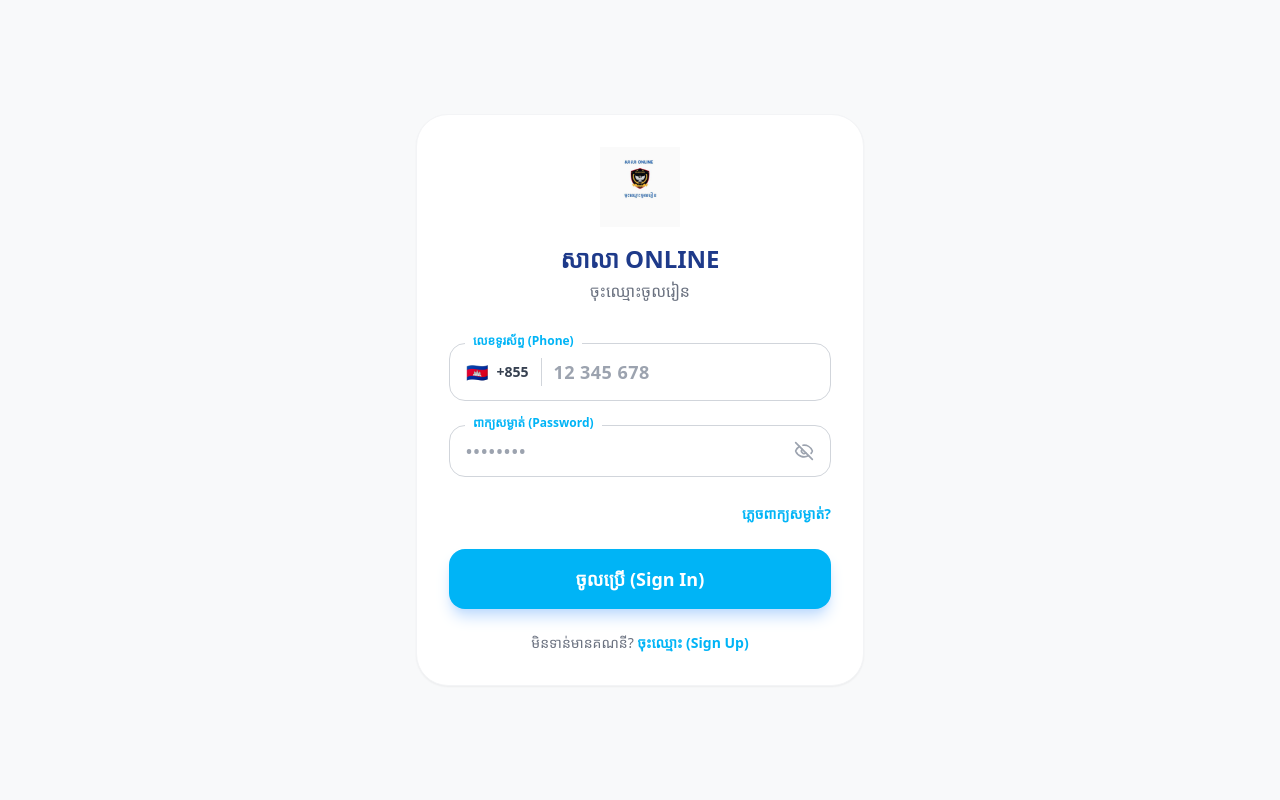
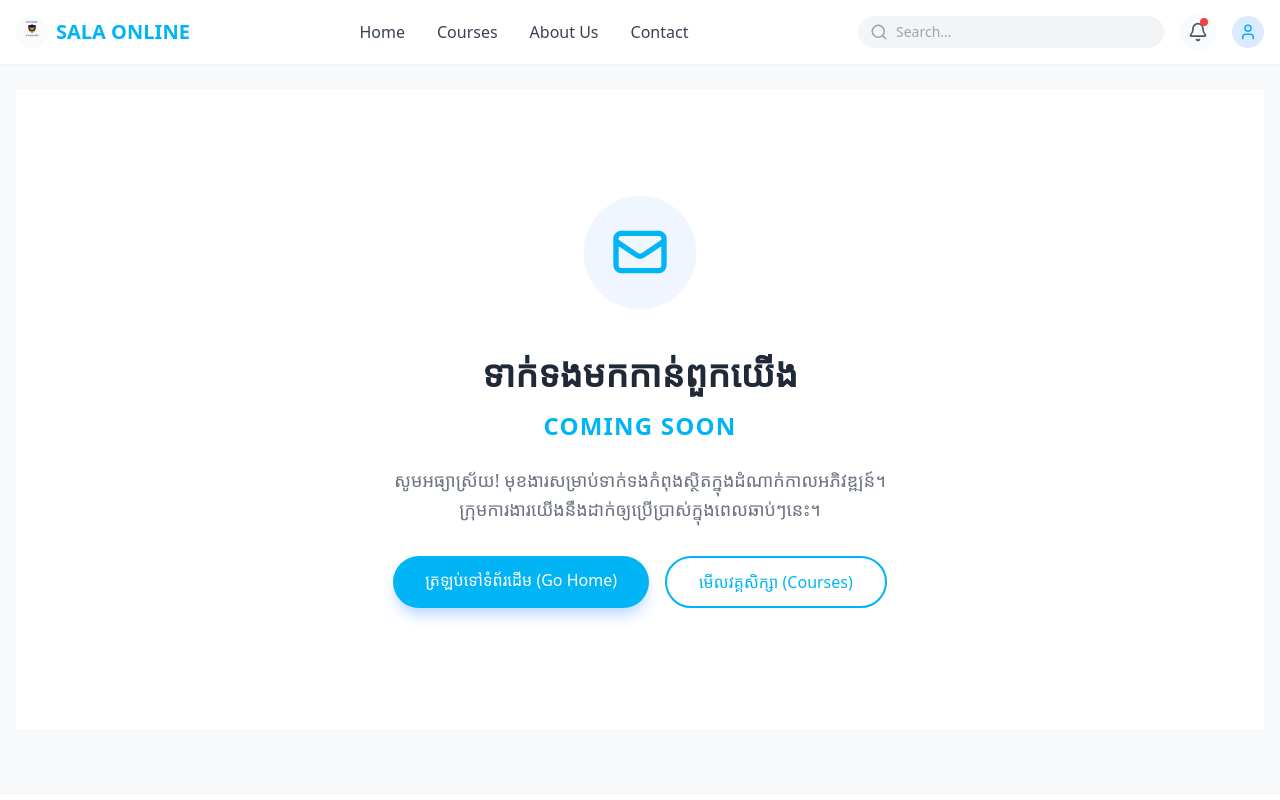
Before and after one commit to OudomK/salaonline, a React (Vite) app: page /contact in a window 1280 px wide. Before the commit this address led to /login. Shown: the top 800 px of the page. Built offline with nearby package versions, Linux system fonts and the light colour scheme; a web font is replaced by a local one.

Commit message:
fix about-contact page

```diff
--- a/src/App.jsx
+++ b/src/App.jsx
@@ -27,6 +27,8 @@ import UserAccount from "./pages/client/UserAccount";
 import ComingSoon from "./pages/client/ComingSoon";
 import MyLearning from "./pages/client/MyLearning";
 import OtpVerification from "./pages/client/OtpVerification";
+import Contact from "./pages/client/Contact";
+import About from "./pages/client/About";
 
 function App() {
 
@@ -89,8 +91,9 @@ function App() {
             path="/certificate"
             element={<ComingSoon title="វិញ្ញាបនបត្រ (Certificate)" />}
           />
-        </Route>
-
+            <Route path="/contact" element={<Contact />} />
+           <Route path="/about" element={<About />} />
+          </Route>
 
         {/* =========================================
             5. CATCH ALL (Page Not Found)
--- a/src/components/client/Header.jsx
+++ b/src/components/client/Header.jsx
@@ -15,7 +15,7 @@ export default function Header() {
         {/* Desktop Menu (លាក់លើ Mobile, បង្ហាញលើ Desktop) */}
         <nav className="hidden md:flex items-center gap-8">
           <Link to="/home" className="font-medium text-gray-700 hover:text-[#00B4F6]">Home</Link>
-          <Link to="/courses" className="font-medium text-gray-700 hover:text-[#00B4F6]">Courses</Link>
+          <Link to="/course-detail" className="font-medium text-gray-700 hover:text-[#00B4F6]">Courses</Link>
           <Link to="/about" className="font-medium text-gray-700 hover:text-[#00B4F6]">About Us</Link>
           <Link to="/contact" className="font-medium text-gray-700 hover:text-[#00B4F6]">Contact</Link>
         </nav>
--- /dev/null
+++ b/src/pages/client/About.jsx
@@ -0,0 +1,59 @@
+import React from 'react';
+import { Link } from 'react-router-dom';
+
+const About = () => {
+  return (
+    <div className="flex flex-col items-center justify-center min-h-[80vh] bg-white px-4">
+      {/* Icon Section */}
+      <div className="mb-8 animate-bounce">
+        <div className="bg-blue-50 p-6 rounded-full shadow-sm">
+          {/* User/Team Icon for 'About Us' */}
+          <svg
+            xmlns="http://www.w3.org/2000/svg"
+            className="h-16 w-16 text-[#00B4F6]"
+            fill="none"
+            viewBox="0 0 24 24"
+            stroke="currentColor"
+          >
+            <path strokeLinecap="round" strokeLinejoin="round" strokeWidth={2} d="M12 4.354a4 4 0 110 5.292M15 21H3v-1a6 6 0 0112 0v1zm0 0h6v-1a6 6 0 00-9-5.197M13 7a4 4 0 11-8 0 4 4 0 018 0z" />
+          </svg>
+        </div>
+      </div>
+
+      {/* Text Section */}
+      <div className="text-center max-w-lg">
+        <h1 className="text-4xl font-bold text-gray-800 mb-4">
+          អំពីពួកយើង (About Us)
+        </h1>
+        <h2 className="text-2xl font-semibold text-[#00B4F6] mb-6 uppercase tracking-wider">
+          Coming Soon
+        </h2>
+
+        <p className="text-gray-500 mb-8 text-lg leading-relaxed">
+          ប្រវត្តិនិងបេសកកម្មរបស់ SALA ONLINE កំពុងត្រូវបានរៀបចំ។
+          <br />
+          សូមរង់ចាំតាមដានទាំងអស់គ្នា!
+        </p>
+
+        {/* Buttons */}
+        <div className="flex flex-col sm:flex-row gap-4 justify-center">
+          <Link
+            to="/home"
+            className="px-8 py-3 bg-[#00B4F6] text-white rounded-full font-medium hover:bg-blue-500 transition-colors shadow-lg shadow-blue-200"
+          >
+            ត្រឡប់ទៅទំព័រដើម
+          </Link>
+
+          <Link
+            to="/courses"
+            className="px-8 py-3 border-2 border-[#00B4F6] text-[#00B4F6] rounded-full font-medium hover:bg-blue-50 transition-colors"
+          >
+            ទៅកាន់ថ្នាក់រៀន
+          </Link>
+        </div>
+      </div>
+    </div>
+  );
+};
+
+export default About;
--- /dev/null
+++ b/src/pages/client/Contact.jsx
@@ -0,0 +1,58 @@
+import React from 'react';
+import { Link } from 'react-router-dom';
+
+const Contact = () => {
+  return (
+    <div className="flex flex-col items-center justify-center min-h-[80vh] bg-white px-4">
+      {/* Icon Section */}
+      <div className="mb-8 animate-bounce">
+        <div className="bg-blue-50 p-6 rounded-full shadow-sm">
+          <svg
+            xmlns="http://www.w3.org/2000/svg"
+            className="h-16 w-16 text-[#00B4F6]"
+            fill="none"
+            viewBox="0 0 24 24"
+            stroke="currentColor"
+          >
+            <path strokeLinecap="round" strokeLinejoin="round" strokeWidth={2} d="M3 8l7.89 5.26a2 2 0 002.22 0L21 8M5 19h14a2 2 0 002-2V7a2 2 0 00-2-2H5a2 2 0 00-2 2v10a2 2 0 002 2z" />
+          </svg>
+        </div>
+      </div>
+
+      {/* Text Section */}
+      <div className="text-center max-w-lg">
+        <h1 className="text-4xl font-bold text-gray-800 mb-4">
+          ទាក់ទងមកកាន់ពួកយើង
+        </h1>
+        <h2 className="text-2xl font-semibold text-[#00B4F6] mb-6 uppercase tracking-wider">
+          Coming Soon
+        </h2>
+
+        <p className="text-gray-500 mb-8 text-lg leading-relaxed">
+          សូមអធ្យាស្រ័យ! មុខងារសម្រាប់ទាក់ទងកំពុងស្ថិតក្នុងដំណាក់កាលអភិវឌ្ឍន៍។
+          <br />
+          ក្រុមការងារយើងនឹងដាក់ឲ្យប្រើប្រាស់ក្នុងពេលឆាប់ៗនេះ។
+        </p>
+
+        {/* Buttons */}
+        <div className="flex flex-col sm:flex-row gap-4 justify-center">
+          <Link
+            to="/home"
+            className="px-8 py-3 bg-[#00B4F6] text-white rounded-full font-medium hover:bg-blue-500 transition-colors shadow-lg shadow-blue-200"
+          >
+            ត្រឡប់ទៅទំព័រដើម (Go Home)
+          </Link>
+
+          <Link
+            to="/courses"
+            className="px-8 py-3 border-2 border-[#00B4F6] text-[#00B4F6] rounded-full font-medium hover:bg-blue-50 transition-colors"
+          >
+            មើលវគ្គសិក្សា (Courses)
+          </Link>
+        </div>
+      </div>
+    </div>
+  );
+};
+
+export default Contact;
```
